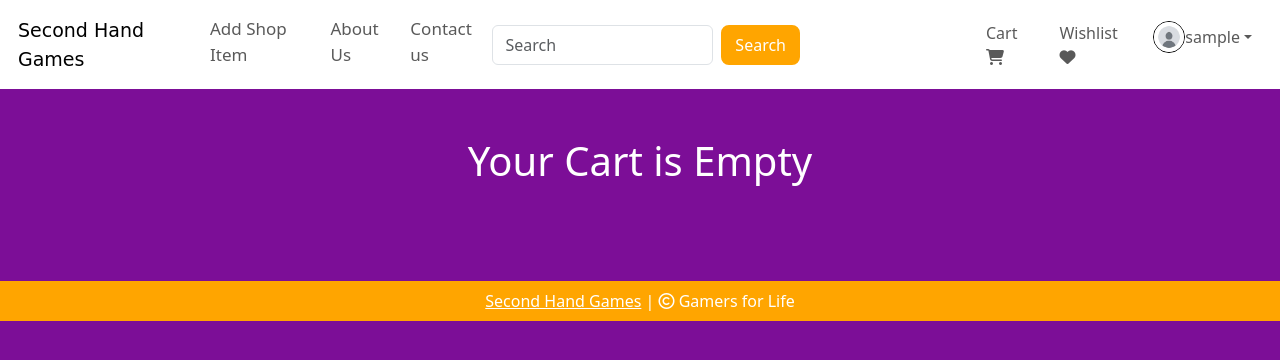
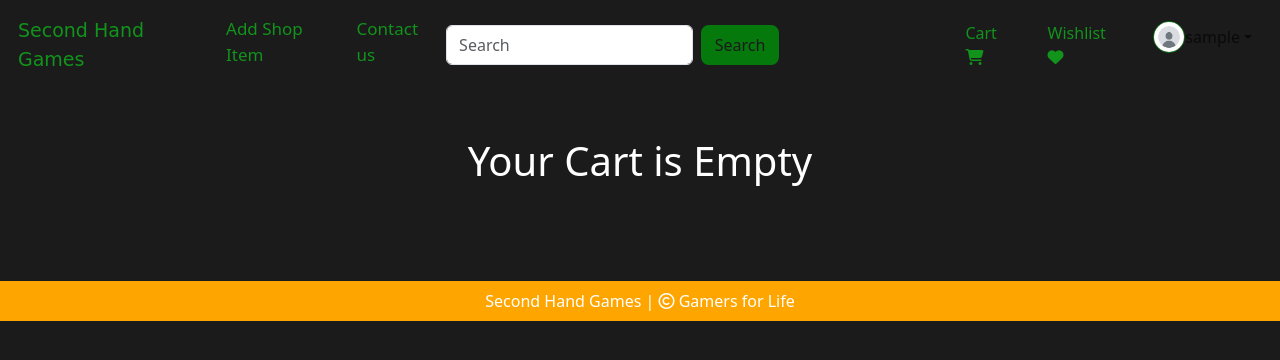
Before and after one commit to Natalie-LG05/Second-Hand-Games, a Flask app: page /cart in a window 1280 px wide. Shown: the top 360 px of the page. Run offline with Flask 3, Linux system fonts and the light colour scheme; the visitor is signed in with stand-in values (Sample User, id 1); data that the repository does not hold is empty; some libraries are stand-ins or nearby versions.

Commit message:
getting to the blac and green

```diff
--- a/website/static/CSS/style.css
+++ b/website/static/CSS/style.css
@@ -1,17 +1,40 @@
 
-.d-flex .btn{
-    background: orange;
-    border: 2px solid orange;
-    border-radius: 8px;
-    color: #fff;
-}
-.d-flex .btn:hover{
-    background: rgb(228, 150, 7);
-    border: 2px solid rgb(228, 150, 7);
+
+:root {
+    --primary-color: rgb(6, 121, 13);
+    --primary-dark: rgb(10, 66, 13);
+    --text-color: rgb(18, 147, 27);
+    --bg-color: rgb(27, 27, 28);
+    --border-color: rgb(22, 199, 34);
 }
 
-#right1 :hover{
-    color: orange;
+body {
+    background-color: var(--bg-color);
+    color: var(--text-color);
+}
+
+a {
+    color: var(--main-text);
+    text-decoration: none;
+}
+
+a:hover {
+    color: var(--highlight);
+}
+
+.d-flex .btn {
+    background: var(--primary-color);
+    border: 2px solid var(--primary-color);
+    border-radius: 8px;
+    color: var(--text-color);
+}
+.d-flex .btn:hover {
+    background: var(--primary-dark);
+    border: 2px solid var(--primary-dark);
+}
+
+#right1 :hover {
+    color: var(--primary-color);
     transition: 300ms;
 }
 
@@ -23,25 +46,25 @@
 }
 
 .container .row .col .row .col a {
-    background-color: orange;
+    background-color: var(--primary-color);
     padding: 10px;
     border-radius: 10px;
     text-decoration: none;
-    color: white;
-
+    color: var(--text-color);
 }
 
-.container .row .col .row .col a :hover {
-    background-color: rgb(201, 132, 5);
+.container .row .col .row .col a:hover {
+    background-color: var(--primary-dark);
 }
-#column :hover{
+
+#column :hover {
     transform: scale(0.9);
     transition: 450ms;
     border-radius: 10px;
 }
 
 #items :hover {
-    color: orange;
+    color: var(--primary-color);
     transition: 200ms;
 }
 
@@ -54,16 +77,38 @@
 .navbar-profile-pic {
     width: 150px;
     height: 150px;
-    border-radius: 50%; /*makes it a circle */
-    object-fit: cover; /*keeps ratio and still fills the square */
+    border-radius: 50%;
+    object-fit: cover;
     display: block;
-    border: 1px solid black;
+    border: 1px solid var(--primary-color);
 }
 
 .profile-page-pic {
     width: 150px;
     height: 150px;
-    border-radius: 50%; /*makes it a circle */
-    object-fit: cover; /*keeps ratio and still fills the square */
-    border: 2px solid black;
+    border-radius: 50%;
+    object-fit: cover;
+    border: 2px solid var(--primary-color);
 }
+
+.list-group-item {
+    background-color: var(--card-bg);
+    color: var(--main-text);
+    border: 1px solid var(--highlight);
+}
+
+.list-group-item:hover {
+    background-color: var(--highlight);
+    color: black;
+}
+
+.muted {
+    color: var(--muted-text);
+}
+.custom-box {
+    background-color: var(--card-bg);
+    border-radius: 10px;
+    padding: 7px;
+    margin: 5px;
+    color: var(--main-text);
+}
--- a/website/templates/base.html
+++ b/website/templates/base.html
@@ -21,13 +21,13 @@
 
     <title>Second Hand Games | {% block title %} {% endblock %}</title>
 </head>
-<body style="background-color: rgb(124, 14, 151);">
+<body>
 
 
     <!-- navbar section -->
-    <nav class="navbar navbar-expand-lg" style="background-color: white;">
+    <nav class="navbar navbar-expand-lg" style="background-color: rgb(27, 27, 28); color: rgb(18, 147, 27);">
       <div class="container-fluid">
-        <a class="navbar-brand" href="#" style="color: orange; font-size: 30px; margin-right: -2px;">
+        <a class="navbar-brand" href="#" style="color: rgb(18, 147, 27); font-size: 30px; margin-right: -2px;">
           <i class="fa-brands fa-Second Hand Games"></i>
         </a>
 
@@ -39,44 +39,40 @@
         <div class="collapse navbar-collapse" id="navbarSupportedContent">
           <ul class="navbar-nav me-auto mb-2 mb-lg-0">
             <li class="nav-item">
-              <a class="nav-link active" aria-current="page" href="/" style="font-family: cursive; font-size: 19px;">Second Hand Games</a>
+              <a class="nav-link active" aria-current="page" href="/" style="font-family: cursive; font-size: 19px; color: rgb(18, 147, 27)">Second Hand Games</a>
             </li>
 
             <li class="nav-item">
-              <a class="nav-link text-grey" href="{{ url_for('views.add_item') }}" style="font-size: 17px;">Add Shop Item</a>
+              <a class="nav-link text-grey" href="{{ url_for('views.add_item') }}" style="font-size: 17px; color: rgb(18, 147, 27);">Add Shop Item</a>
             </li>
 
             <li class="nav-item">
-              <a class="nav-link text-grey" href="#" style="font-size: 17px;">About Us</a>
-            </li>
-
-            <li class="nav-item">
-              <a class="nav-link text-grey" href="{{ url_for('views.contact') }}" style="font-size: 17px;">Contact us</a>
+              <a class="nav-link text-grey" href="{{ url_for('views.contact') }}" style="font-size: 17px; color: rgb(18, 147, 27);">Contact us</a>
             </li>
           </ul>
 
           <form class="d-flex" role="search" action="/search" style="margin-right: 170px;" method="POST">
             <input class="form-control me-2" name="search" type="search" placeholder="Search" aria-label="Search">
-            <button class="btn" type="submit">Search</button>
+            <button class="btn" style="color: rgb(27, 27, 28)" type="submit">Search</button>
           </form>
         </div>
 
 
-        <ul class="navbar-nav me-auto mb-2 mb-lg-0">
-          <li class="nav-item mx-2" id="items">
+        <ul class="navbar-nav me-auto mb-2 mb-lg-0" style="color: rgb(18, 147, 27);">
+          <li class="nav-item mx-2" id="items" style="color: rgb(18, 147, 27);">
             {% if cart | length < 1 %}
-              <a class="nav-link text-grey" href="/cart">
+              <a class="nav-link text-grey" href="/cart" style="color: rgb(18, 147, 27);">
                 <span class="badge bg-success"></span> Cart <i class="fa-solid fa-cart-shopping"></i>
               </a>
             {% else %}
-            <a class="nav-link text-grey" href="/cart"><span class="badge bg-success"></span> Cart
+            <a class="nav-link text-grey" href="/cart" style="color: rgb(18, 147, 27);"><span class="badge bg-success"></span> Cart
               <i class="bi bi-{{ cart | length }}-square-fill"></i>
             </a>
             {% endif %}
           </li>
 
           <li class="nav-item mx-2" id="items">
-            <a class="nav-link text-grey" href="{{ url_for('views.wishlist') }}">
+            <a class="nav-link text-grey" href="{{ url_for('views.wishlist') }}" style="color: rgb(18, 147, 27);">
               Wishlist <i class="fa-solid fa-heart"></i>
             </a>
           </li>
@@ -84,7 +80,7 @@
 
           <li class="nav-item dropdown mx-2">
             {% if current_user.is_authenticated %}
-              <a class="nav-link dropdown-toggle d-flex align-items-center text-grey" href="#" rolebutton" id="profileDropdown"
+              <a class="nav-link dropdown-toggle d-flex align-items-center text-grey" href="#" role="button" id="profileDropdown"
                  data-bs-toggle="dropdown" aria-expanded="false">
                 <img src="{{ url_for('static', filename='uploads/' + current_user.profile_picture) }}"
                      alt="Profile Picture" class="navbar-profile-pic" style="width: 32px; height: 32px; object-fit: cover; border-radius: 50%;">
```
Also changed, not shown: website/templates/home.html (+6 -19 lines).
